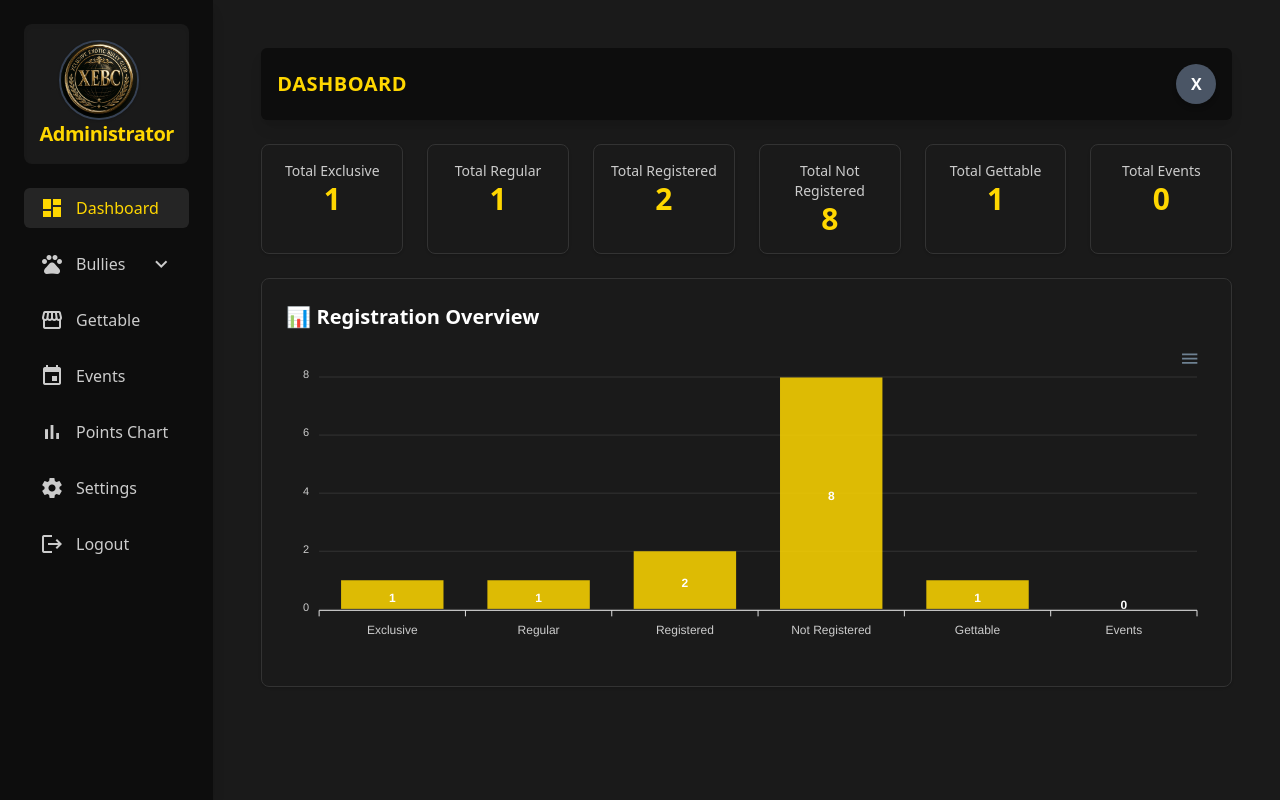
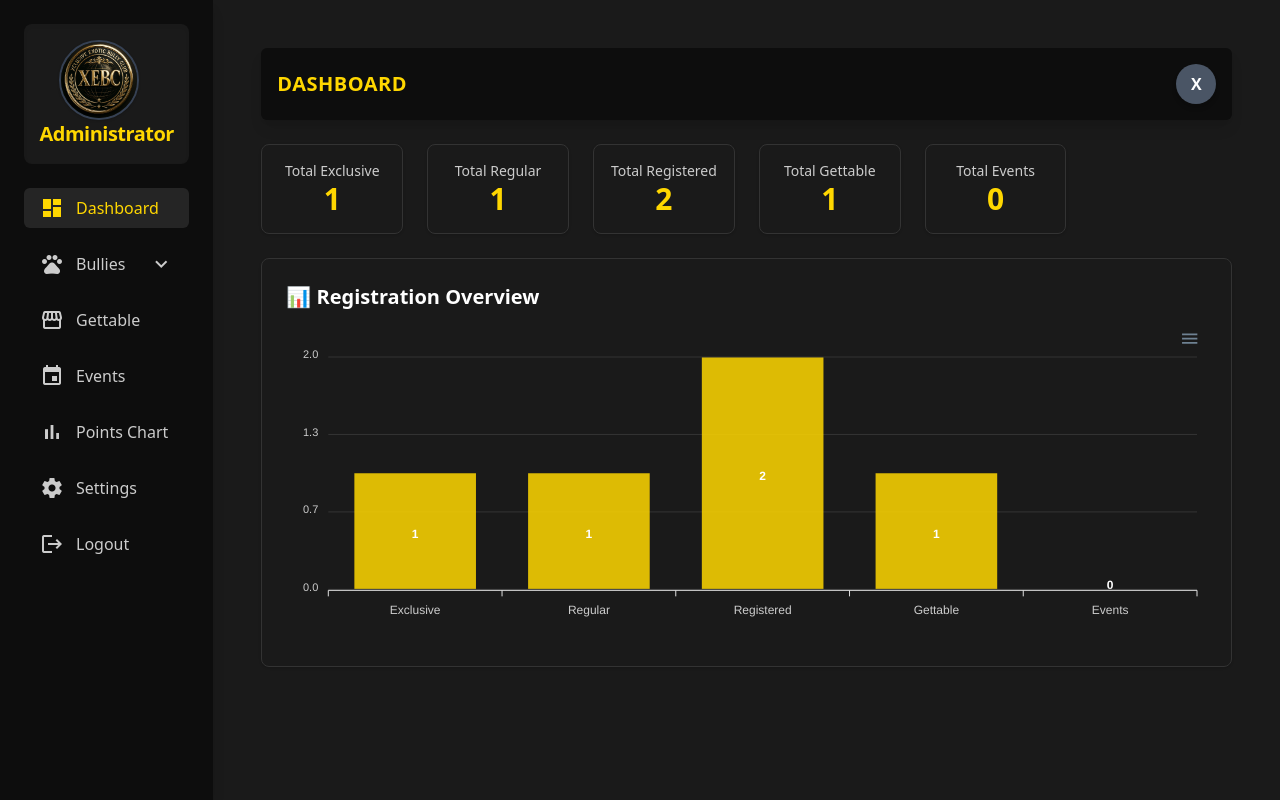
Before and after one commit to anderson895/Xclusiveexoticbullyclub, a PHP site: page /admin/dashboard in a window 1280 px wide. Run offline with PHP 8.4, Linux system fonts and the light colour scheme; a user stored in the database is signed in; data comes from the database, SQL or seed files in the repository; data that the repository does not hold is empty; style sheets or scripts are compiled from the project's sources; some libraries are stand-ins or nearby versions.

Commit message:
remove not registered

```diff
--- a/admin/dashboard.php
+++ b/admin/dashboard.php
@@ -25,10 +25,10 @@ include "../src/components/admin/nav.php";
     <p class="text-[#CCCCCC] text-sm">Total Registered</p>
     <h2 class="text-3xl font-bold text-[#FFD700]" id="totalRegistered">0</h2>
   </div>
-  <div class="bg-[#1A1A1A] p-4 rounded-lg shadow text-center border border-[#333]">
+  <!-- <div class="bg-[#1A1A1A] p-4 rounded-lg shadow text-center border border-[#333]">
     <p class="text-[#CCCCCC] text-sm">Total Not Registered</p>
     <h2 class="text-3xl font-bold text-[#FFD700]" id="totalNotRegistered">0</h2>
-  </div>
+  </div> -->
   <div class="bg-[#1A1A1A] p-4 rounded-lg shadow text-center border border-[#333]">
     <p class="text-[#CCCCCC] text-sm">Total Gettable</p>
     <h2 class="text-3xl font-bold text-[#FFD700]" id="totalGettable">0</h2>
--- a/static/js/admin/dashboard.js
+++ b/static/js/admin/dashboard.js
@@ -57,7 +57,6 @@ $(document).ready(function () {
               stats.totalExclusive,
               stats.totalRegular,
               stats.totalRegistered,
-              stats.totalNotRegistered,
               stats.totalGettable,
               stats.totalEvents
             ]
@@ -67,7 +66,6 @@ $(document).ready(function () {
               'Exclusive',
               'Regular',
               'Registered',
-              'Not Registered',
               'Gettable',
               'Events'
             ],
```
